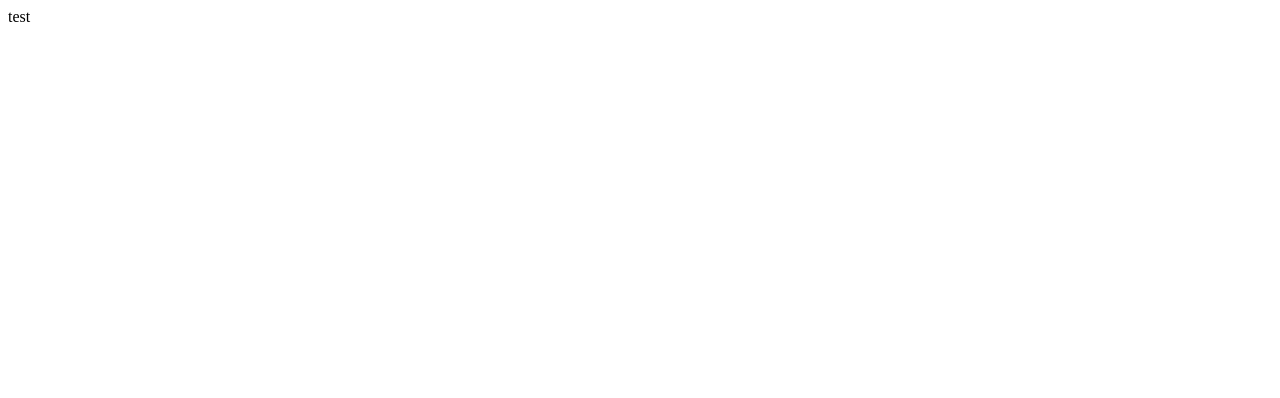
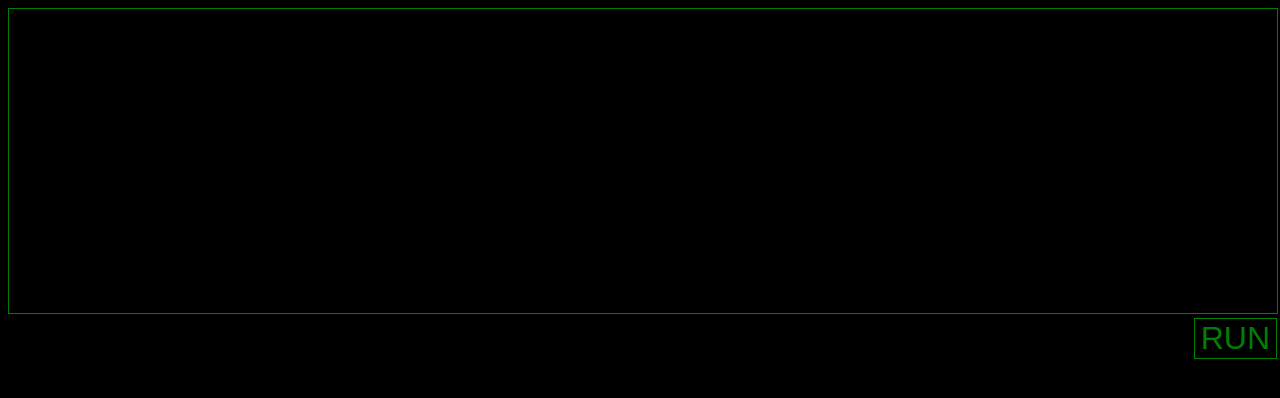
Before and after one commit to craigbilner/life-on-mars, a React app: page / in a window 1280 px wide. Built offline with nearby package versions, Linux system fonts and the light colour scheme.

Commit message:
Add simple front end inputs

```diff
--- a/components/app/app.js
+++ b/components/app/app.js
@@ -1,9 +1,63 @@
 import React, { Component } from 'react';
 
 export default class App extends Component {
+  constructor(props) {
+    super(props);
+
+    this.state = {};
+  }
+
+  getCompStyle() {
+    return {
+      color: 'green'
+    };
+  }
+
+  getTextAreaStyle() {
+    return {
+      color: 'green',
+      border: '1px solid green',
+      resize: 'none',
+      backgroundColor: 'black',
+      width: '100%',
+      height: 300,
+      fontSize: '3rem',
+      outline: 'none',
+    }
+  }
+
+  getButtonStyle() {
+    return {
+      float: 'right',
+      fontSize: '2rem',
+      color: 'green',
+      backgroundColor: 'black',
+      border: '1px solid green',
+      marginRight: -5,
+      outline: 'none',
+      cursor: 'pointer',
+    }
+  }
+
+  handleChange(evt) {
+    const [surfaceDimensions, ...robots] = evt.currentTarget.value.split('\n');
+
+    this.setState({
+      surfaceDimensions,
+      robots
+    });
+  }
+
+  handleClick() {
+    console.log(this.state);
+  }
+
   render() {
     return (
-      <div>test</div>
+      <div style={this.getCompStyle()}>
+        <textarea style={this.getTextAreaStyle()} onChange={this.handleChange.bind(this)}></textarea>
+        <button style={this.getButtonStyle()} onClick={this.handleClick.bind(this)}>RUN</button>
+      </div>
     );
   }
 };
--- a/index.html
+++ b/index.html
@@ -4,7 +4,7 @@
     <meta charset="UTF-8">
     <title>Life on Mars</title>
 </head>
-<body>
+<body style="background-color: black;">
 <div id="main"></div>
 <script src="./dist/bundle.js"></script>
 </body>
--- a/package.json
+++ b/package.json
@@ -7,7 +7,8 @@
     "test": "mocha ./lib/*.tests.js --compilers js:babel-core/register",
     "posttest": "npm run lint",
     "lint": "eslint ./lib",
-    "build": "webpack"
+    "build": "webpack",
+    "build:watch": "webpack --watch"
   },
   "repository": {
     "type": "git",
```
